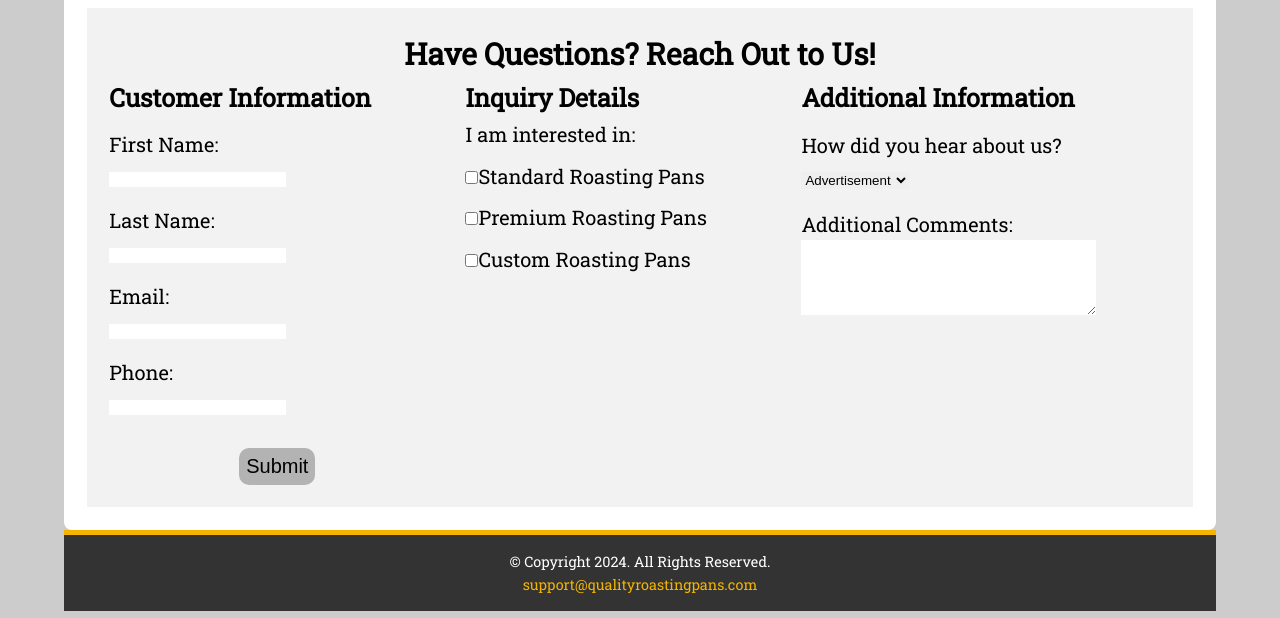
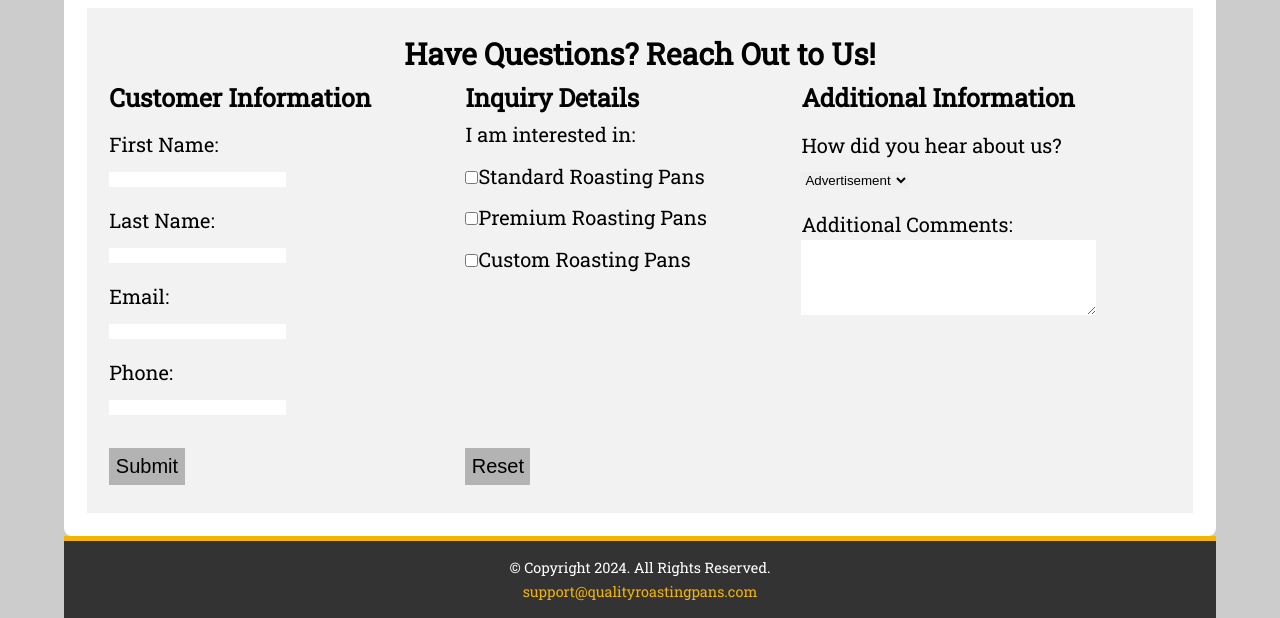
Before and after one commit to c0942141/LCOF2466, a plain HTML site: page contact.html in a window 1280 px wide. Shown: the part 887-1505 px from the top of the page. Drawn offline with Linux system fonts and the light colour scheme; a web font is replaced by a local one.

Commit message:
Reset button added

```diff
--- a/contact.html
+++ b/contact.html
@@ -107,6 +107,7 @@
                     </fieldset>
 
                     <input type="submit" id="submit" value ="Submit" class="btn">
+                    <input type="reset" id="reset" value="Reset" class="btn">
 
                 </form>
             </div>
--- a/css/styles.css
+++ b/css/styles.css
@@ -215,13 +215,19 @@ label {
 }
 
 form #submit {
-    margin: 0 auto;
-    border: none;
+    margin-right: auto;
     display: block;
     padding: 2%;
     background-color: #b3b3b3;
     font-size: 1em;
-    border-radius: 10px;
+}
+
+form #reset {
+    margin-right: auto;
+    display: block;
+    padding: 2%;
+    background-color: #b3b3b3;
+    font-size: 1em;
 }
 
 /* Footer */
@@ -421,6 +427,10 @@ nav ul {
         grid-template-columns: auto auto auto;
         grid-gap: 20px;
     }
+
+    .btn {
+        margin-right: 10px;
+    }
 }
 
 /* Media Query for Large Desktop Viewports */
```
Lines whose indentation alone changed are shown as unchanged.
